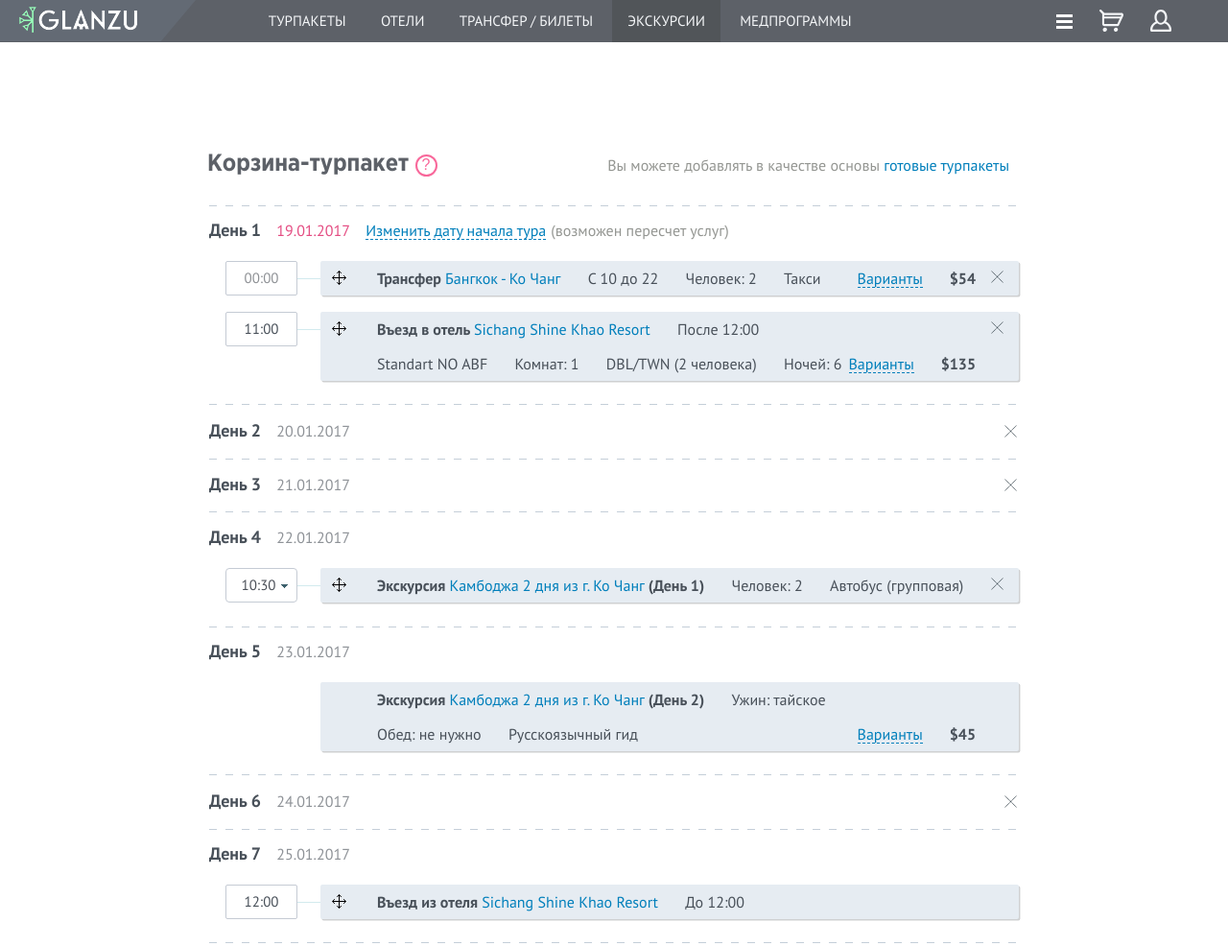
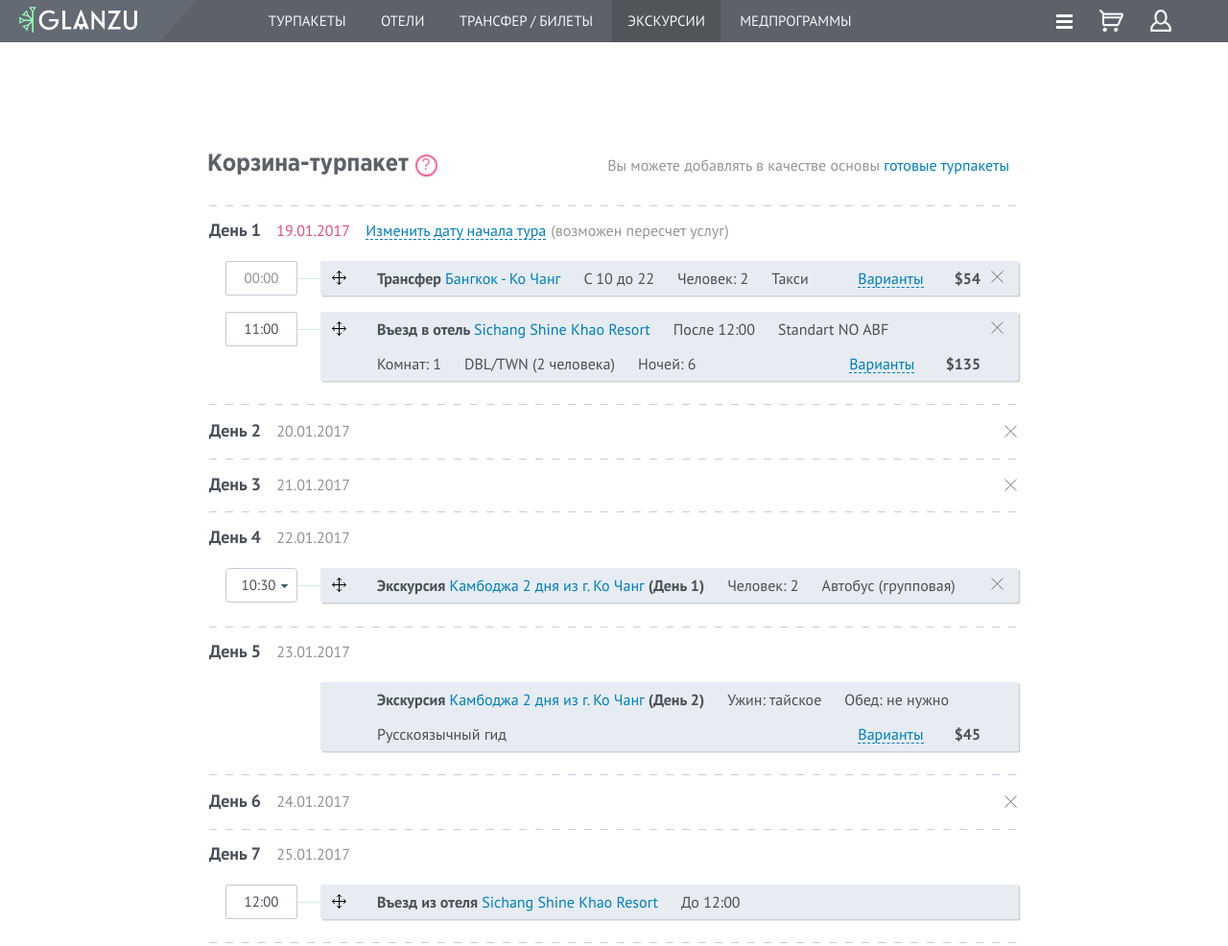
Before and after one commit to Agranom/glanzu, a website with bundled scripts: page src/index.html in a window 1280 px wide. Shown: the top 986 px of the page at 96% size. Built offline with nearby package versions, Linux system fonts and the light colour scheme; files whose address does not match are found by name; a web font is replaced by a local one.

Commit message:
Changed configuration for variants and price

```diff
--- a/src/index.html
+++ b/src/index.html
@@ -136,12 +136,13 @@
                                         <li class="period">С 10 до 22</li>
                                         <li class="count_people">Человек: 2</li>
                                         <li class="vehicle">Такси</li>
-                                    </ul>
-                                    <div class="other__info">
+                                        <li class="other__info">
+                                            <div class="other__info__inner">
                                                 <a class="variants pseudo__link" href="#">Варианты</a>
                                                 <span class="price">$54</span>
                                             </div>
-
+                                        </li>
+                                    </ul>
                                 </div>
                                 <i class="icon delete"></i>
                             </div>
@@ -161,11 +162,13 @@
                                         <li class="room__count">Комнат: 1</li>
                                         <li class="room__type">DBL/TWN (2 человека)</li>
                                         <li class="day__count">Ночей: 6</li>
-                                    </ul>
-                                    <div class="other__info">
+                                        <li class="other__info">
+                                            <div class="other__info__inner">
                                                 <a class="variants pseudo__link" href="#">Варианты</a>
                                                 <span class="price">$135</span>
                                             </div>
+                                        </li>
+                                    </ul>
                                 </div>
 
                                 <i class="icon delete"></i>
@@ -226,11 +229,13 @@
                                         <li class="dinner">Ужин: тайское</li>
                                         <li class="lunch">Обед: не нужно</li>
                                         <li class="guide">Русскоязычный гид</li>
-                                    </ul>
-                                    <div class="other__info">
+                                        <li class="other__info">
+                                            <div class="other__info__inner">
                                                 <a class="variants pseudo__link" href="#">Варианты</a>
                                                 <span class="price">$45</span>
                                             </div>
+                                        </li>
+                                    </ul>
                                 </div>
                             </div>
                         </div>
--- a/src/sass/cart.scss
+++ b/src/sass/cart.scss
@@ -112,8 +112,7 @@
     }
 
     &:nth-child(odd) {
-        background: linear-gradient(to right, rgb(196, 206, 216) 0%, rgb(196, 206, 216) 50%, transparent 50%, transparent 100%) repeat-x left top,
-                    linear-gradient(to right, rgb(196, 206, 216) 0%, rgb(196, 206, 216) 50%, transparent 50%, transparent 100%) repeat-x left bottom;
+        background: linear-gradient(to right, rgb(196, 206, 216) 0%, rgb(196, 206, 216) 50%, transparent 50%, transparent 100%) repeat-x left top, linear-gradient(to right, rgb(196, 206, 216) 0%, rgb(196, 206, 216) 50%, transparent 50%, transparent 100%) repeat-x left bottom;
         background-size: 17px 1px;
     }
 
@@ -249,9 +248,9 @@
 
     .package__description__info {
         position: relative;
-        display: flex;
+        /*display: flex;
         justify-content: space-between;
-        align-items: flex-end;
+        align-items: flex-end;*/
         padding: 0 40px 0 59px;
 
         &.even {
@@ -264,7 +263,8 @@
 
 
         li {
-            display: inline-block;
+            /*display: inline-block;*/
+            float: left;
             line-height: 36px;
 
             &:not(:last-child) {
@@ -284,14 +284,9 @@
                 }
             }
         }
-    }
 
         .other__info {
-        display: flex;
-        justify-content: space-between;
-        align-items: center;
-        line-height: 35px;
-        margin-right: 5px;
+            float: right;
 
             .variants {
                 margin-right: 28px;
@@ -300,6 +295,7 @@
             .price {
                 display: inline-block;
                 font-family: 'PTSans-Bold';
+            }
         }
     }
 }
@@ -323,13 +319,15 @@
 
             &.authorization {
                 float: right;
-                margin-right:0;
+                margin-right: 0;
             }
+
             &.loged__in {
-                float:right;
-                display:none;
-                margin-right:0;
+                float: right;
+                display: none;
+                margin-right: 0;
             }
+
             span {
                 color: #8e9297;
             }
@@ -368,8 +366,9 @@
         }
     }
 }
+
 .popap__window {
-    display:none;
+    display: none;
     background: rgba(124,124,124,0.5);
     width: 100%;
     height: 100%;
@@ -377,27 +376,31 @@
     top: 0;
     left: 0;
     z-index: 5;
-    justify-content:center;
-    align-items:center;
+    justify-content: center;
+    align-items: center;
+
     .action__board {
-        width:768px;
-        background-color:#f4f6f8;
-        position:relative;
+        width: 768px;
+        background-color: #f4f6f8;
+        position: relative;
+
         h2 {
-            padding-left:30px;
+            padding-left: 30px;
         }
+
         .close {
-            display:inline-block;
-            background:url(../img/Grey_close_x.png) no-repeat;
-            position:absolute;
-            width:25px;
-            height:25px;
-            right:10px;
-            top:10px;
-            cursor:pointer;
+            display: inline-block;
+            background: url(../img/Grey_close_x.png) no-repeat;
+            position: absolute;
+            width: 25px;
+            height: 25px;
+            right: 10px;
+            top: 10px;
+            cursor: pointer;
         }
     }
 }
+
 .select2-container--nosearch.select2-container--open .select2-dropdown {
-    z-index:6;
+    z-index: 6;
 }
```
Also changed, not shown: src/css/cart.css. Lines whose indentation alone changed are shown as unchanged.
